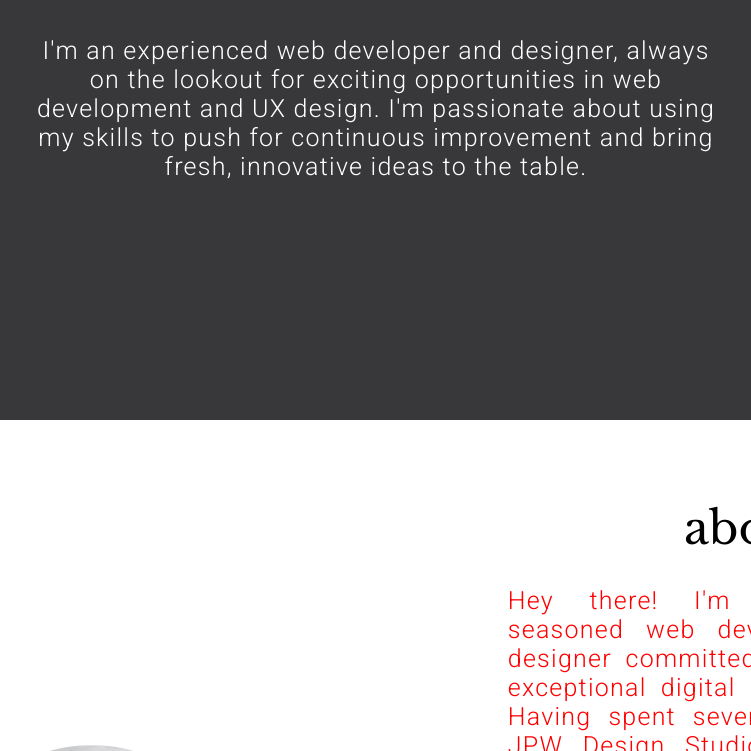
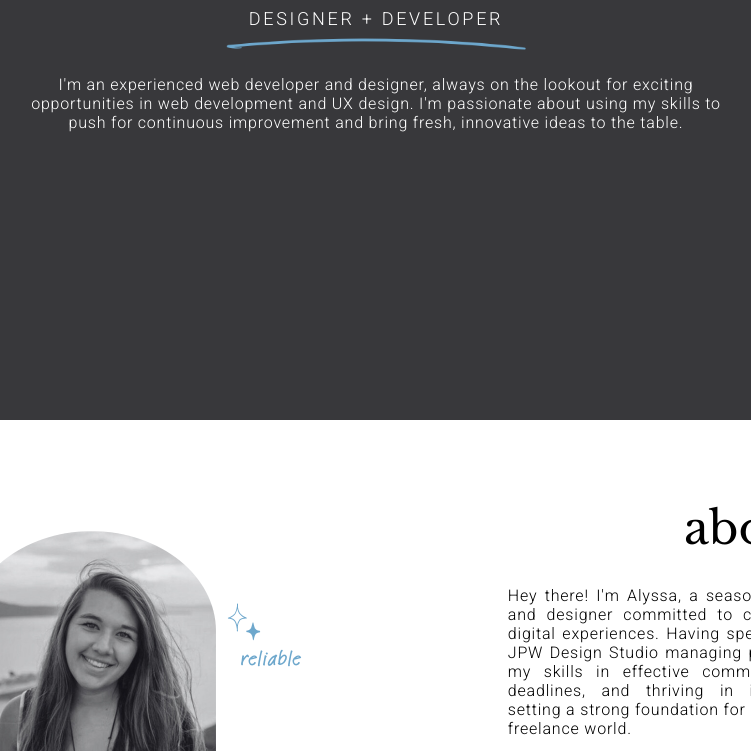
Before and after one commit to alybranch/alybranch.github.io, a plain HTML site: page index.html in a window 1280 px wide. Shown: the part 380-1131 px from the top of the page, without its empty margins (264-1015 px from the left). Drawn offline with nearby package versions, Linux system fonts and the light colour scheme.

Commit message:
Update web.css

```diff
--- a/web.css
+++ b/web.css
@@ -409,10 +409,6 @@ p, li {
   }
 }
 
-p {
-  color: red;
-  font-size: 25px;
-}
 
 @media only screen and (max-width: 770px) {
 
```
